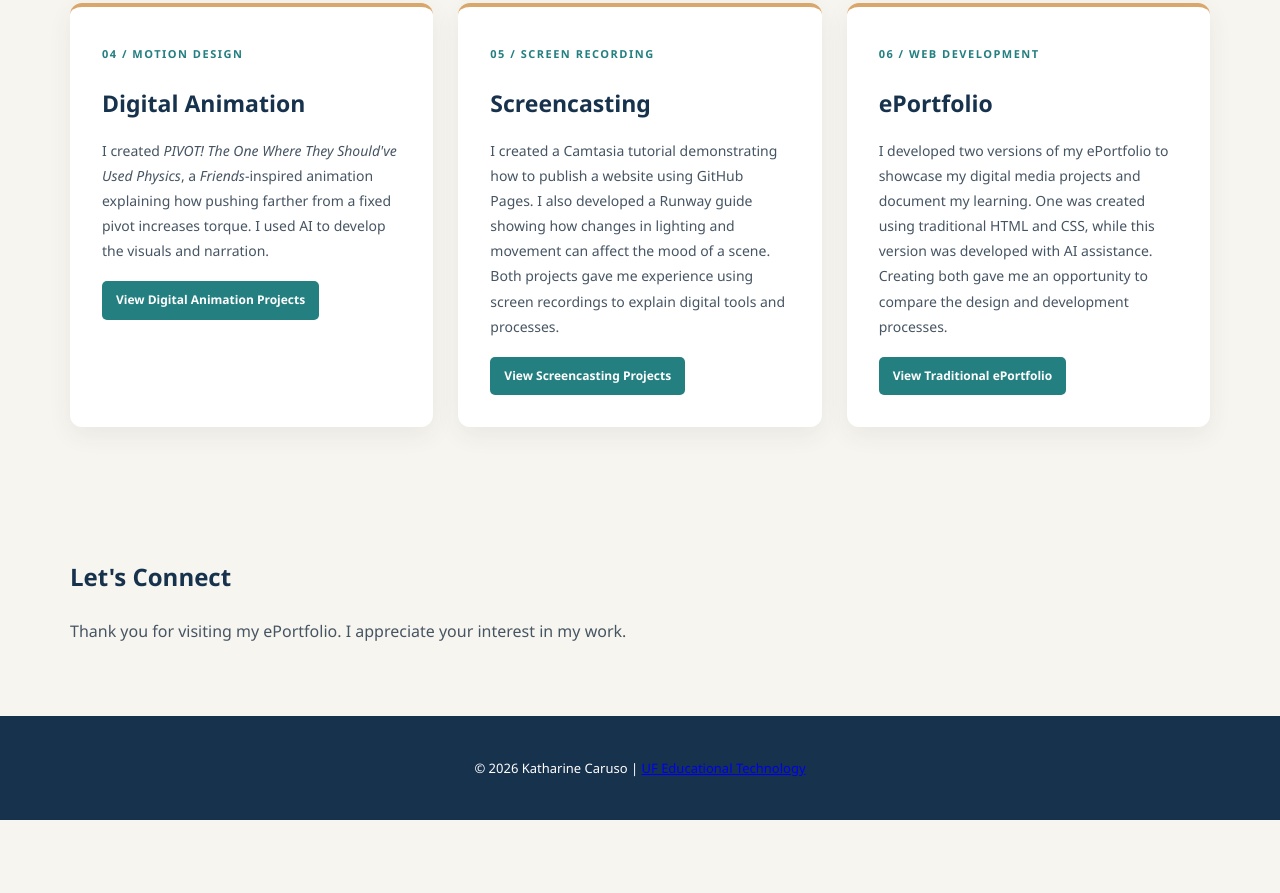
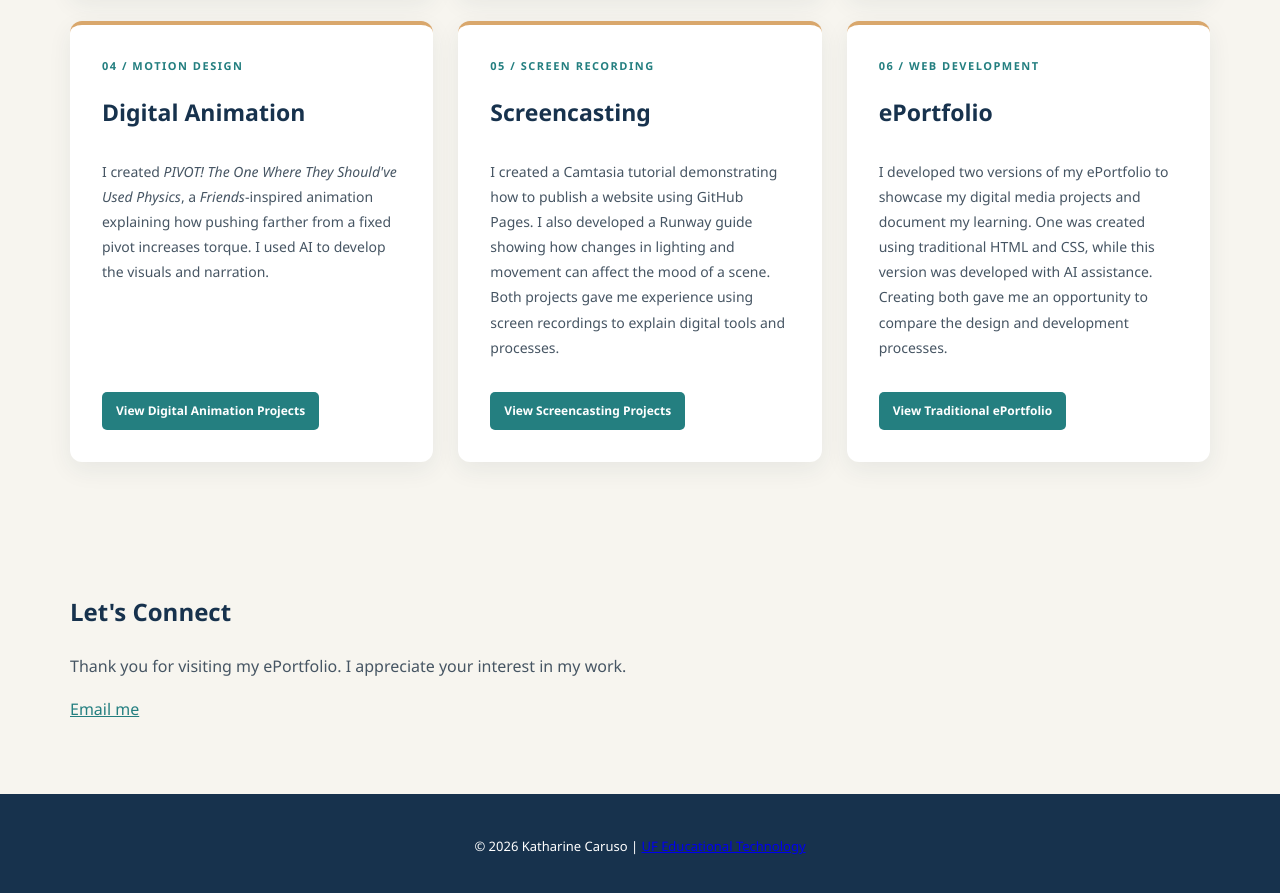
Before and after one commit to katecaruso/katharinecaruso, a plain HTML site: page index.html in a window 1280 px wide. Shown: the part 1299-2192 px from the top of the page. Before the commit the page ends 2119 px from the top, so only its background shows below. Drawn offline with Linux system fonts and the light colour scheme.

Commit message:
Update index.html

```diff
--- a/index.html
+++ b/index.html
@@ -5,6 +5,26 @@
     <meta name="viewport" content="width=device-width, initial-scale=1.0">
     <title>Katharine Caruso | Instructional Design & Digital Innovation</title>
     <link rel="stylesheet" href="style.css">
+    <style>
+        #projects .project-card {
+            display: flex;
+            flex-direction: column;
+        }
+
+        #projects .project-card:hover {
+            transform: none;
+        }
+
+        #projects .project-links {
+            margin-top: auto;
+            padding-top: 18px;
+        }
+
+        #contact a {
+            color: var(--teal);
+            overflow-wrap: anywhere;
+        }
+    </style>
 </head>
 <body>
 
@@ -172,6 +192,9 @@
                 Thank you for visiting my ePortfolio.
                 I appreciate your interest in my work.
             </p>
+            <p>
+                <a href="mailto:katharinecaruso@ufl.edu">Email me</a>
+            </p>
         </section>
     </main>
 
```
